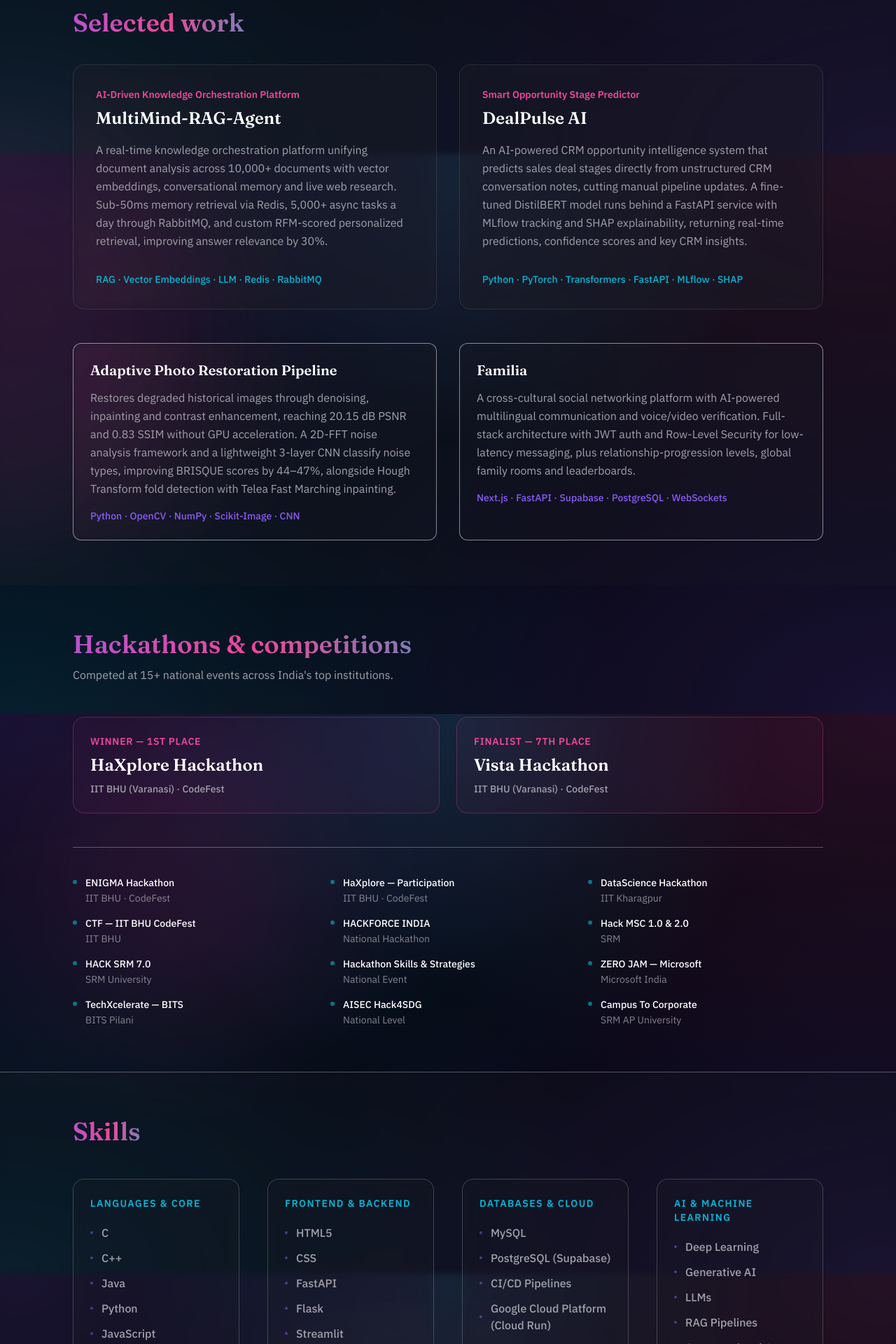
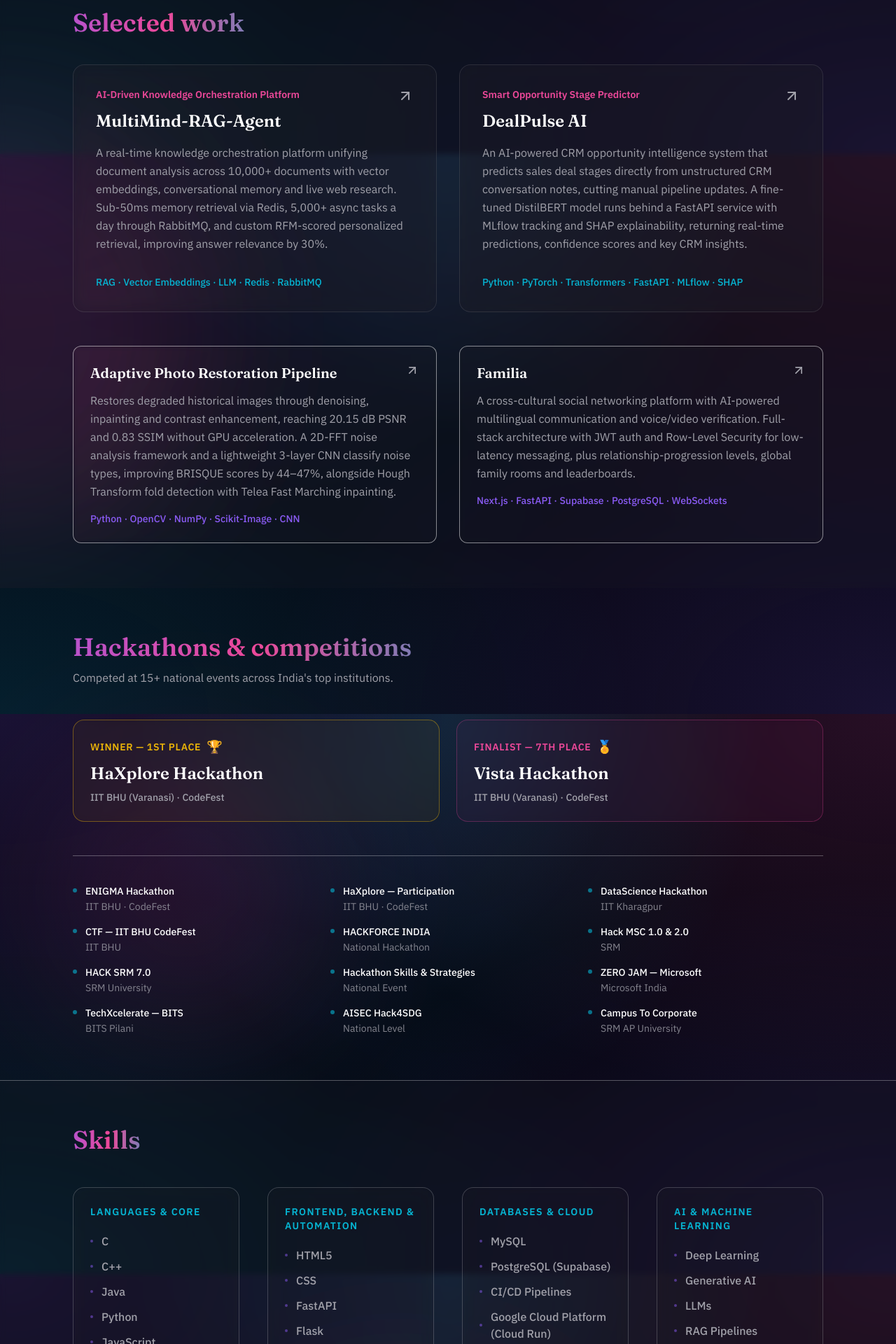
Before and after one commit to NikithaKunapareddy/Portfolio, a Next.js app: page / in a window 1280 px wide. Shown: the part 2180-4100 px from the top of the page at 70% size. Built offline with nearby package versions, Linux system fonts and the light colour scheme.

Commit message:
Update portfolio projects, hackathons, and skills

```diff
--- a/components/Hackathons.tsx
+++ b/components/Hackathons.tsx
@@ -4,13 +4,17 @@ import { motion } from "framer-motion";
 const placed = [
   {
     result: "Winner — 1st place",
+    emoji: "🏆",
     name: "HaXplore Hackathon",
     org: "IIT BHU (Varanasi) · CodeFest",
+    highlight: true,
   },
   {
     result: "Finalist — 7th place",
+    emoji: "🏅",
     name: "Vista Hackathon",
     org: "IIT BHU (Varanasi) · CodeFest",
+    highlight: false,
   },
 ];
 
@@ -57,11 +61,22 @@ export default function Hackathons() {
             whileInView={{ opacity: 1, scale: 1 }}
             viewport={{ once: true, margin: "-50px" }}
             transition={{ duration: 0.5, delay: i * 0.15 }}
-            className="group rounded-2xl border border-secondary/30 bg-secondary/5 p-6 backdrop-blur-sm transition-all hover:border-secondary hover:shadow-[0_0_20px_rgba(236,72,153,0.2)] hover:-translate-y-1 relative overflow-hidden"
+            className={`group rounded-2xl border p-6 backdrop-blur-sm transition-all hover:-translate-y-1 relative overflow-hidden ${
+              p.highlight
+                ? "border-yellow-500/40 bg-yellow-500/5 hover:border-yellow-500 hover:shadow-[0_0_20px_rgba(234,179,8,0.2)]"
+                : "border-secondary/30 bg-secondary/5 hover:border-secondary hover:shadow-[0_0_20px_rgba(236,72,153,0.2)]"
+            }`}
           >
-            <div className="absolute inset-0 bg-gradient-to-tr from-secondary/10 to-transparent opacity-0 group-hover:opacity-100 transition-opacity duration-500"></div>
+            <div className={`absolute inset-0 bg-gradient-to-tr opacity-0 group-hover:opacity-100 transition-opacity duration-500 ${
+              p.highlight ? "from-yellow-500/10 to-transparent" : "from-secondary/10 to-transparent"
+            }`}></div>
             <div className="relative z-10">
-              <p className="text-sm font-bold text-secondary uppercase tracking-wider">{p.result}</p>
+              <p className={`text-sm font-bold uppercase tracking-wider flex items-center gap-2 ${
+                p.highlight ? "text-yellow-500" : "text-secondary"
+              }`}>
+                {p.result}
+                <span className="text-lg">{p.emoji}</span>
+              </p>
               <h3 className="mt-2 font-display text-2xl font-bold text-paper group-hover:text-white transition-colors">{p.name}</h3>
               <p className="mt-2 text-sm font-medium text-muted">{p.org}</p>
             </div>
--- a/components/Projects.tsx
+++ b/components/Projects.tsx
@@ -8,6 +8,7 @@ const featured = [
     stack: "RAG · Vector Embeddings · LLM · Redis · RabbitMQ",
     description:
       "A real-time knowledge orchestration platform unifying document analysis across 10,000+ documents with vector embeddings, conversational memory and live web research. Sub-50ms memory retrieval via Redis, 5,000+ async tasks a day through RabbitMQ, and custom RFM-scored personalized retrieval, improving answer relevance by 30%.",
+    link: "https://github.com/NikithaKunapareddy/MultiMind-RAG-Agent",
   },
   {
     name: "DealPulse AI",
@@ -15,6 +16,7 @@ const featured = [
     stack: "Python · PyTorch · Transformers · FastAPI · MLflow · SHAP",
     description:
       "An AI-powered CRM opportunity intelligence system that predicts sales deal stages directly from unstructured CRM conversation notes, cutting manual pipeline updates. A fine-tuned DistilBERT model runs behind a FastAPI service with MLflow tracking and SHAP explainability, returning real-time predictions, confidence scores and key CRM insights.",
+    link: "https://github.com/NikithaKunapareddy/Deal-Pulse-AI",
   },
 ];
 
@@ -24,12 +26,14 @@ const more = [
     stack: "Python · OpenCV · NumPy · Scikit-Image · CNN",
     description:
       "Restores degraded historical images through denoising, inpainting and contrast enhancement, reaching 20.15 dB PSNR and 0.83 SSIM without GPU acceleration. A 2D-FFT noise analysis framework and a lightweight 3-layer CNN classify noise types, improving BRISQUE scores by 44–47%, alongside Hough Transform fold detection with Telea Fast Marching inpainting.",
+    link: "https://github.com/NikithaKunapareddy/Adaptive-Photo-Restoration-Pipeline",
   },
   {
     name: "Familia",
     stack: "Next.js · FastAPI · Supabase · PostgreSQL · WebSockets",
     description:
       "A cross-cultural social networking platform with AI-powered multilingual communication and voice/video verification. Full-stack architecture with JWT auth and Row-Level Security for low-latency messaging, plus relationship-progression levels, global family rooms and leaderboards.",
+    link: "https://github.com/NikithaKunapareddy/cfc_Familya",
   },
 ];
 
@@ -61,7 +65,12 @@ export default function Projects() {
             >
               <div className="absolute inset-0 bg-gradient-to-br from-primary/5 to-transparent opacity-0 group-hover:opacity-100 transition-opacity duration-500"></div>
               <div className="relative z-10">
-                <p className="text-sm font-semibold text-secondary">{p.tag}</p>
+                <div className="flex justify-between items-start">
+                  <p className="text-sm font-semibold text-secondary">{p.tag}</p>
+                  <a href={p.link} target="_blank" rel="noopener noreferrer" className="text-muted hover:text-primary transition-colors" aria-label="View Project">
+                    <svg xmlns="http://www.w3.org/2000/svg" width="24" height="24" viewBox="0 0 24 24" fill="none" stroke="currentColor" strokeWidth="2" strokeLinecap="round" strokeLinejoin="round"><path d="M7 17L17 7"/><path d="M7 7h10v10"/></svg>
+                  </a>
+                </div>
                 <h3 className="mt-2 font-display text-2xl font-bold text-paper group-hover:text-primary transition-colors">
                   {p.name}
                 </h3>
@@ -83,7 +92,12 @@ export default function Projects() {
               className="group rounded-xl border border-wire/50 bg-panel/10 p-6 backdrop-blur-sm transition-all hover:border-secondary/40 hover:bg-panel/20 relative overflow-hidden"
             >
               <div className="absolute inset-0 bg-gradient-to-tr from-secondary/5 to-transparent opacity-0 group-hover:opacity-100 transition-opacity duration-500"></div>
-              <h3 className="relative z-10 font-display text-xl font-bold text-paper group-hover:text-secondary transition-colors">{p.name}</h3>
+              <div className="flex justify-between items-start relative z-10">
+                <h3 className="font-display text-xl font-bold text-paper group-hover:text-secondary transition-colors">{p.name}</h3>
+                <a href={p.link} target="_blank" rel="noopener noreferrer" className="text-muted hover:text-secondary transition-colors ml-4" aria-label="View Project">
+                  <svg xmlns="http://www.w3.org/2000/svg" width="20" height="20" viewBox="0 0 24 24" fill="none" stroke="currentColor" strokeWidth="2" strokeLinecap="round" strokeLinejoin="round"><path d="M7 17L17 7"/><path d="M7 7h10v10"/></svg>
+                </a>
+              </div>
               <p className="relative z-10 mt-3 text-muted leading-relaxed">{p.description}</p>
               <p className="relative z-10 mt-4 text-sm font-medium text-primary">{p.stack}</p>
             </motion.article>
--- a/components/Skills.tsx
+++ b/components/Skills.tsx
@@ -7,8 +7,8 @@ const groups = [
     items: ["C", "C++", "Java", "Python", "JavaScript", "PHP", "SQL", "Data Structures & Algorithms"],
   },
   {
-    title: "Frontend & backend",
-    items: ["HTML5", "CSS", "FastAPI", "Flask", "Streamlit", "RESTful APIs"],
+    title: "Frontend, Backend & Automation",
+    items: ["HTML5", "CSS", "FastAPI", "Flask", "Streamlit", "RESTful APIs", "Playwright", "Selenium", "Web Automation", "Test Automation"],
   },
   {
     title: "Databases & cloud",
```
Also changed, not shown: 1 other file (tests, documents, lock files or other folders).
